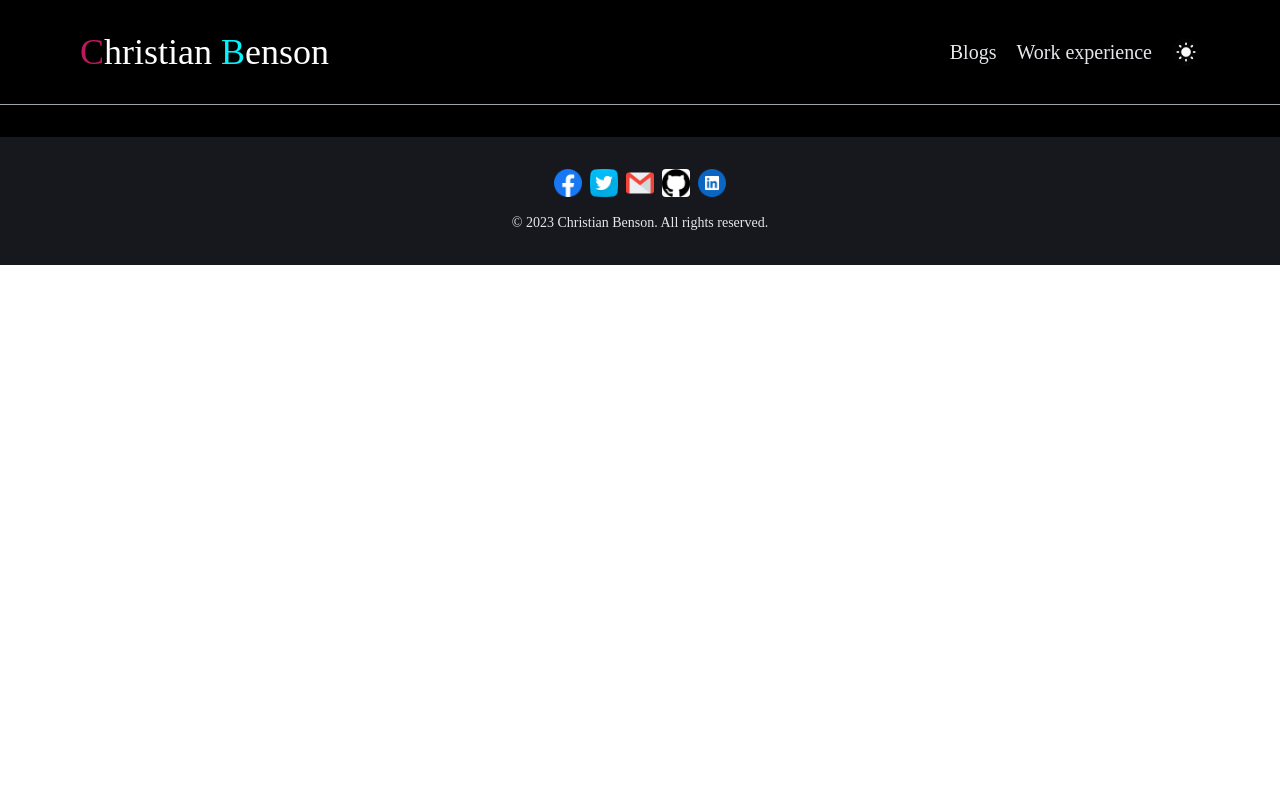
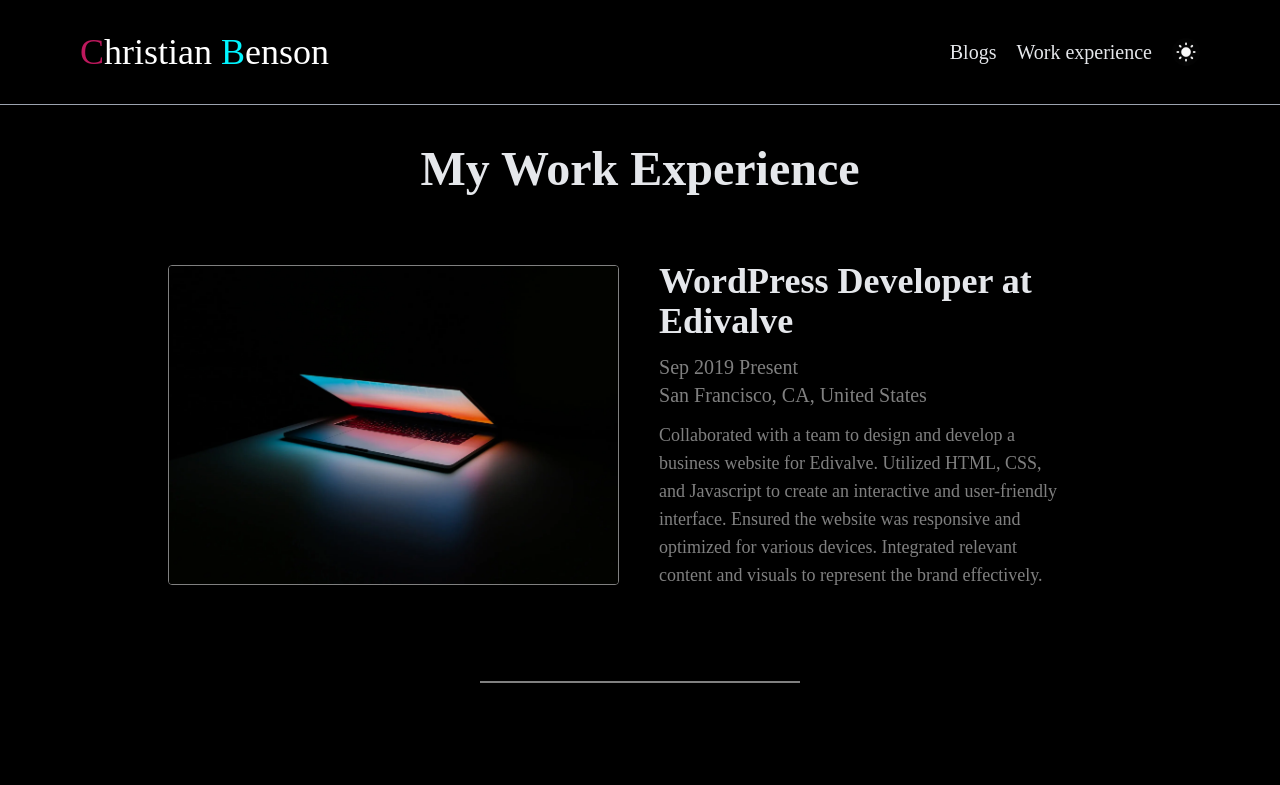
Before and after one commit to Chrlstian/React-Tailwind-Portfolio-Project, a React (Create React App) app: page /works-experience in a window 1280 px wide. Shown: the top 785 px of the page. Built offline with nearby package versions, Linux system fonts and the light colour scheme.

Commit message:
Add content to the work experience navigation page

```diff
--- a/src/App.js
+++ b/src/App.js
@@ -37,7 +37,7 @@ const blogData = [
       time: '1 min',
       title: 'PLAYING THE CODES',
       description: 'Playing the Codes, a journey into the world of programming where every line of code is...continue reading..',
-      descriptionIntro: "'Playing the Codes,' a journey into the world of programming where every line of code is a brushstroke on the canvas of logic. In this blog, we'll explore the daily adventures of deciphering syntax, unraveling algorithms, and embracing the beauty of coding. Whether you're a seasoned developer or a curious beginner, join me, [Your Name], in this exploration of the proper way to code.",
+      descriptionIntro: "'Playing the Codes,' a journey into the world of programming where every line of code is a brushstroke on the canvas of logic. In this blog, we'll explore the daily adventures of deciphering syntax, unraveling algorithms, and embracing the beauty of coding. Whether you're a seasoned developer or a curious beginner, join me, in this exploration of the proper way to code.",
       descriptionOne: "Coding is an art, and every artist needs a playground. I'll take you through the concept of coding as a form of play. Discover how to turn your code editor into a canvas where you can experiment, make mistakes, and refine your skills. We'll discuss the importance of understanding syntax and how playful experimentation can deepen your understanding.",
       descriptionTwo: "Theory is essential, but the real magic happens when you start typing. I'll share my experiences of learning by doing – tackling real-world problems, building small projects, and honing your skills through practical application. We'll discuss how hands-on experience is crucial for truly mastering the art of coding.",
       descriptionThree: "Bugs are like puzzles waiting to be solved. I'll walk you through my daily debugging adventures, sharing tips and tricks on how to approach and solve coding challenges. Learn the art of effective debugging and turn those frustrating moments into valuable learning experiences.",
@@ -100,7 +100,7 @@ export default function App() {
 
             <Route index element={<Home lightMode={lightMode}/>} />
             <Route path="blogs" element={<Blogs lightMode={lightMode} blogData={blogData}/>} />
-            <Route path="works-experience" element={<Works lightMode={lightMode}/>} />
+            <Route path="works-experience" element={<Works lightMode={lightMode} blogData={blogData}/>} />
             <Route path="blogs/:id" element={<BlogDetails lightMode={lightMode} blogData={blogData}/>} />
 
             <Route path="projects" element={<ProjectLayout lightMode={lightMode}/>} >
--- a/src/components/BlogCard.jsx
+++ b/src/components/BlogCard.jsx
@@ -7,8 +7,8 @@ export default function BlogCard(props){
     return(
         <>
         <div className="p-2 md:p-8 md:pt-0 lg:p-8 xl:p-40 xl:pt-8 xl:pb-8">
-        <div className="p-2 hover:border hover:border-gray-500 rounded">
-            <div className="max-w-screen-2xl md:flex md:items-center 2xl:m-auto">
+            <div className="p-2 hover:border hover:border-gray-500 rounded">
+                <div className="max-w-screen-2xl md:flex md:items-center 2xl:m-auto">
                     <div className="w-full">
                         <img className="rounded border border-txt" src={props.item.imgBanner} alt="banner"/>
                     </div>
@@ -25,7 +25,7 @@ export default function BlogCard(props){
             </div>
         </div>
         <div className="mt-8 mb-8">
-                <hr className="w-full max-w-xs m-auto border border-txt"/>
+            <hr className="w-full max-w-xs m-auto border border-txt"/>
         </div>
         </>
     );
--- /dev/null
+++ b/src/components/WorkCard.jsx
@@ -0,0 +1,24 @@
+
+export default function WorkCard(props){
+    return(
+        <>
+        <div className="p-2 md:p-8 md:pt-0 lg:p-8 xl:p-40 xl:pt-8 xl:pb-8">
+            <div className="p-2 hover:border hover:border-gray-500 rounded">
+                <div className="max-w-screen-2xl md:flex lg:items-center 2xl:m-auto gap-0">
+                    <div className="w-full md:pt-2 ">
+                        <img className="rounded border border-txt" src={props.blogData[0].imgBanner} alt="banner"/>
+                    </div>
+                    <div className="flex flex-col gap-3 mt-2 md:pl-10 lg:p-10 lg:pt-5 lg:pb-5 w-full">
+                        <h2 className={`font-bold md:text-xl lg:text-3xl xl:text-4xl ${props.lightMode ? 'text-primary' : 'text-gray-200'}`}>{props.item.title}</h2>
+                        <p className="text-txt md:text-xl">{props.item.date} <br /><span>{props.item.location}</span></p>
+                        <p className="text-txt md:text-lg">{props.item.description}</p>
+                    </div>
+                </div>
+            </div>
+        </div>
+        <div className="mt-8 mb-8">
+            <hr className="w-full max-w-xs m-auto border border-txt"/>
+        </div>
+        </>
+    );
+}
--- a/src/pages/nav/Works.jsx
+++ b/src/pages/nav/Works.jsx
@@ -1,11 +1,34 @@
 import React from 'react';
+import WorkCard from '../../components/WorkCard';
 import Footer from '../Footer';
 
-//
-export default function Works(props){
+const work = [
+    {
+        id: 1,
+        title: 'WordPress Developer at Edivalve',
+        date: 'Sep 2019 Present',
+        location: 'San Francisco, CA, United States',
+        description: 'Collaborated with a team to design and develop a business website for Edivalve. Utilized HTML, CSS, and Javascript to create an interactive and user-friendly interface. Ensured the website was responsive and optimized for various devices. Integrated relevant content and visuals to represent the brand effectively.'
+    },
+    {
+        id: 2,
+        title: 'WordPress Developer at TCSC',
+        date: 'Sep 2017 Past',
+        location: 'San Francisco, CA, United States',
+        description: 'Designed and developed a website for a tree cutting services company. Utilized HTML, CSS, Javascript to create a visually appealling and informative platform. Implemented responsive design to ensure seamless navigation on various devices. Integrated features to showcase services and enhance user engagement.'
+    }
+
+];
+export default function Work(props){
+
+    const renderWorkExp = work.map(item => (
+        <WorkCard key={item.id} item={item} blogData={props.blogData} lightMode={props.lightMode}/>
+    ))
 
     return(
         <>
+            <h2 className={`text-center font-bold text-2xl mt-10 md:text-3xl lg:text-4xl xl:text-5xl ${props.lightMode ? 'text-primary' : 'text-gray-200'}`}>My Work Experience</h2>
+            {renderWorkExp}
             <Footer />
         </>
 
```
